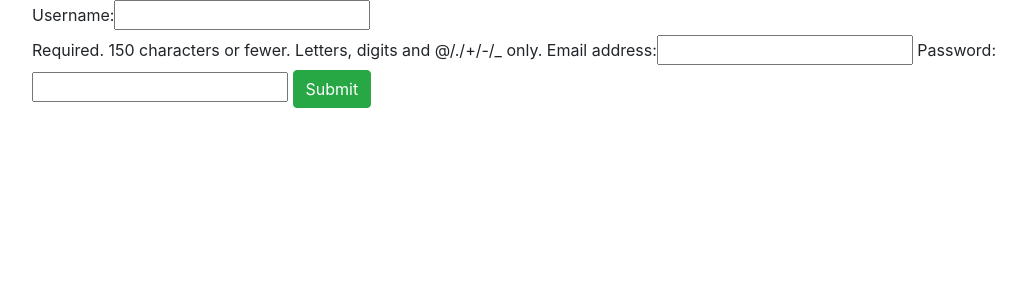
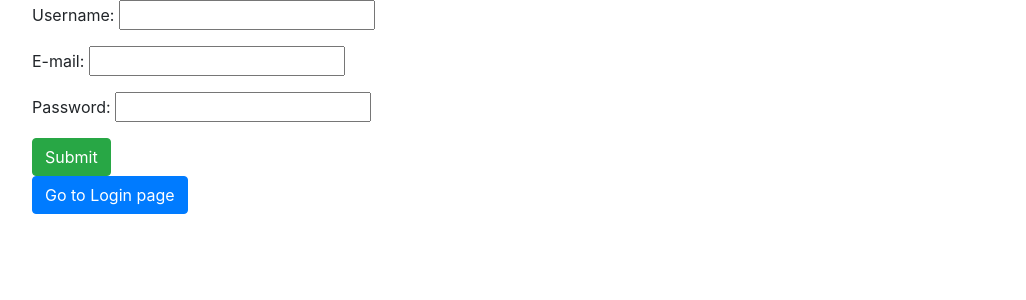
Before and after one commit to AssylzhanZharzhanov/FantasticBeasts, a Django app: page /register/ in a window 1280 px wide. Shown: the part 56-356 px from the top of the page, without its empty margins (53-1079 px from the left). Run offline with Django 3.2, Linux system fonts and the light colour scheme; some libraries are stand-ins or nearby versions; some web fonts are replaced.

Commit message:
'registration added'

```diff
--- a/DjangoProject/settings.py
+++ b/DjangoProject/settings.py
@@ -125,3 +125,5 @@ STATIC_URL = '/static/'
 
 MEDIA_URL = '/media/'
 MEDIA_ROOT = 'media'
+LOGIN_REDIRECT_URL = '/'
+LOGOUT_REDIRECT_URL = '/'
--- a/DjangoProject/urls.py
+++ b/DjangoProject/urls.py
@@ -16,6 +16,7 @@ Including another URLconf
 from django.conf.urls.static import static
 from django.contrib import admin
 from django.urls import path, include
+from django.contrib.auth import views as auth_views
 
 from DjangoProject import settings
 
@@ -23,5 +24,6 @@ urlpatterns = [
     path(r'^accounts/', include('django.contrib.auth.urls')),
     path('admin/', admin.site.urls),
     path('', include('zoo.urls')),
-    path('', include('authentication.urls'))
+    path('', include('authentication.urls')),
+    path('login/', auth_views.LoginView.as_view(template_name = "authentication/login.html"), name='login')
 ] + static(settings.MEDIA_URL, document_root=settings.MEDIA_ROOT)
--- a/authentication/views.py
+++ b/authentication/views.py
@@ -28,6 +28,6 @@ class UserForm(View):
             if user is not None:
                 if user.is_active:
                     login(request,user)
-                    return redirect('index')
+                    return redirect('/')
 
         return render(request, self.template_name, {'form': form})
--- a/templates/authentication/registration.html
+++ b/templates/authentication/registration.html
@@ -1,10 +1,16 @@
 {% extends 'zoo/base.html' %}
 
 {% block body %}
+
 <form class="form-horizontal" role="form" action="" method="post">
     {% csrf_token %}
-    {{ form }}
+
+      <div class="form-group"> Username: {{ form.username }} </div>
+      <div class="form-group"> E-mail: {{ form.email }} </div>
+      <div class="form-group"> Password: {{ form.password }} </div>
     <input type="submit" name="submit" value="Submit" class="btn btn-success">
 </form>
 
+    <a href="{% url 'login' %}" class="btn btn-primary">Go to Login page</a>
+
 {% endblock %}
--- a/templates/zoo/base.html
+++ b/templates/zoo/base.html
@@ -37,9 +37,15 @@
         </form>
 
        <ul class="navbar-nav ">
+           {% if user.is_authenticated %}
+           <li class="nav-item active">
+            <a class="nav-link" href="{% url 'logout' %}">Logout</a>
+          </li>
+            {% else %}
          <li class="nav-item active">
-            <a class="nav-link" href="#">Login</a>
+            <a class="nav-link" href="{% url 'login' %}">Login</a>
           </li>
+           {% endif %}
        </ul>
 
 
--- a/zoo/models.py
+++ b/zoo/models.py
@@ -6,7 +6,7 @@ class Beast(models.Model):
     description = models.CharField(max_length=150)
     image = models.ImageField(blank=True, null=True)
     views = models.IntegerField(default=0)
-
+    price = models.IntegerField(default=0)
     Animal = 'Animal'
     Bird = 'Bird'
     Insect = 'Insect'
```
Also changed, not shown: db.sqlite3.
